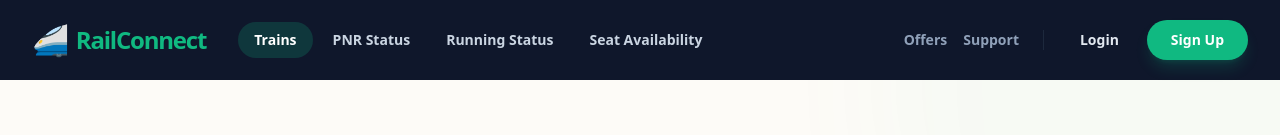
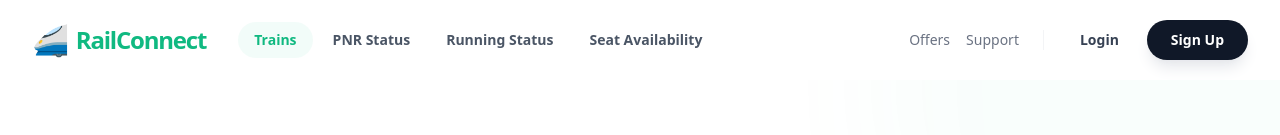
Before and after one commit to RishiVykunta/RMS, a Next.js app: page / in a window 1280 px wide. Shown: the top 135 px of the page. Built offline with nearby package versions, Linux system fonts and the light colour scheme; no server answers; the database is empty.

Commit message:
Revert branding: restored white background and light navbar

```diff
--- a/app/globals.css
+++ b/app/globals.css
@@ -7,11 +7,11 @@
   --color-brand: #10b981; /* Emerald 500 */
   --color-brand-hover: #059669; /* Emerald 600 */
   --color-accent: #facc15; /* Yellow 400 */
-  --color-bg-base: #fdfbf7;
+  --color-bg-base: #ffffff;
 }
 
 :root {
-  --background: #fdfbf7;
+  --background: #ffffff;
   --foreground: #1a1a1a;
   --card: #ffffff;
   --card-foreground: #1a1a1a;
--- a/app/page.tsx
+++ b/app/page.tsx
@@ -47,7 +47,7 @@ export default function Home() {
   return (
     <div className="flex flex-col">
       {/* Hero Section */}
-      <section className="relative pt-12 pb-32 overflow-hidden bg-transparent">
+      <section className="relative pt-12 pb-32 overflow-hidden bg-white">
         {/* Background Accent */}
         <div className="absolute top-0 right-0 -translate-y-1/2 translate-x-1/2 w-[800px] h-[800px] bg-brand/5 rounded-full blur-3xl opacity-50 pointer-events-none" />
         <div className="absolute bottom-0 left-0 translate-y-1/2 -translate-x-1/2 w-[600px] h-[600px] bg-indigo-50 rounded-full blur-3xl opacity-50 pointer-events-none" />
@@ -166,7 +166,7 @@ export default function Home() {
       </section>
 
       {/* Quick Tools Section */}
-      <section className="bg-[#f9f6e5]/50 py-24 -mt-16 relative z-10 rounded-t-[5rem]">
+      <section className="bg-gray-50 py-24 -mt-16 relative z-10 rounded-t-[5rem]">
         <div className="max-w-7xl mx-auto px-4 sm:px-6 lg:px-8">
           <div className="grid grid-cols-2 lg:grid-cols-6 gap-6">
             {quickTools.map((tool) => (
@@ -201,7 +201,7 @@ export default function Home() {
       </section>
 
       {/* Popular Trains Section */}
-      <section className="py-24 bg-[#f9f6e5]/50">
+      <section className="py-24 bg-gray-50">
         <div className="max-w-7xl mx-auto px-4 sm:px-6 lg:px-8">
           <div className="flex justify-between items-end mb-12">
             <div>
--- a/components/Navbar.tsx
+++ b/components/Navbar.tsx
@@ -23,7 +23,7 @@ export default function Navbar({ user }: { user: any }) {
   ];
 
   return (
-    <nav className={`fixed top-0 left-0 right-0 z-50 transition-all duration-300 ${scrolled ? 'bg-slate-900/90 backdrop-blur-md shadow-2xl py-2' : 'bg-slate-900 py-4'}`}>
+    <nav className={`fixed top-0 left-0 right-0 z-50 transition-all duration-300 ${scrolled ? 'bg-white/80 backdrop-blur-md shadow-premium py-2' : 'bg-transparent py-4'}`}>
       <div className="max-w-7xl mx-auto px-4 sm:px-6 lg:px-8">
         <div className="flex items-center justify-between h-12">
           <div className="flex items-center space-x-8">
@@ -37,7 +37,7 @@ export default function Navbar({ user }: { user: any }) {
                 <Link
                   key={link.name}
                   href={link.href}
-                  className={`px-4 py-2 rounded-full text-sm font-bold transition-all ${pathname === link.href ? 'text-white bg-brand/20' : 'text-slate-300 hover:text-white hover:bg-slate-800'}`}
+                  className={`px-4 py-2 rounded-full text-sm font-semibold transition-all ${pathname === link.href ? 'text-brand bg-brand/5' : 'text-gray-600 hover:text-brand hover:bg-gray-50'}`}
                 >
                   {link.name}
                 </Link>
@@ -46,7 +46,7 @@ export default function Navbar({ user }: { user: any }) {
           </div>
 
           <div className="flex items-center space-x-4">
-            <div className="hidden md:flex items-center space-x-4 mr-4 text-sm font-bold text-slate-400 border-r border-slate-800 pr-6">
+            <div className="hidden md:flex items-center space-x-4 mr-4 text-sm font-medium text-gray-500 border-r border-gray-100 pr-6">
               <Link href="#" className="hover:text-brand transition-colors">Offers</Link>
               <Link href="#" className="hover:text-brand transition-colors">Support</Link>
             </div>
@@ -54,26 +54,26 @@ export default function Navbar({ user }: { user: any }) {
             {user ? (
               <div className="flex items-center space-x-4">
                 <div className="flex flex-col items-end hidden sm:flex">
-                  <span className="text-[10px] font-black text-slate-500 uppercase tracking-widest leading-tight">Member</span>
-                  <span className="text-sm font-bold text-white">{user.name}</span>
+                  <span className="text-xs font-bold text-gray-400 uppercase tracking-tighter">Welcome back</span>
+                  <span className="text-sm font-bold text-gray-900">{user.name}</span>
                 </div>
-                <div className="h-10 w-10 rounded-full bg-brand text-white font-black flex items-center justify-center border-2 border-slate-700 shadow-lg ring-2 ring-brand/20">
+                <div className="h-10 w-10 rounded-full bg-accent text-brand font-black flex items-center justify-center border-2 border-white shadow-sm">
                   {user.name[0].toUpperCase()}
                 </div>
                 <button
                   onClick={() => logout()}
-                  className="p-2 text-slate-400 hover:text-brand transition-colors flex items-center gap-2"
+                  className="p-2 text-gray-400 hover:text-red-500 transition-colors"
                   title="Logout"
                 >
-                  <span className="text-sm font-bold">Logout</span>
+                  <span className="text-xl">Logout</span>
                 </button>
               </div>
             ) : (
               <div className="flex items-center space-x-2">
-                <Link href="/login" className="px-5 py-2.5 text-sm font-bold text-slate-200 hover:text-white transition-all">
+                <Link href="/login" className="px-5 py-2.5 text-sm font-bold text-gray-700 hover:text-brand transition-all">
                   Login
                 </Link>
-                <Link href="/register" className="px-6 py-2.5 text-sm font-bold bg-brand text-white rounded-full hover:bg-brand-hover shadow-lg shadow-brand/20 transition-all transform hover:scale-[1.02]">
+                <Link href="/register" className="px-6 py-2.5 text-sm font-bold bg-gray-900 text-white rounded-full hover:bg-black shadow-lg shadow-gray-200 transition-all transform hover:scale-[1.02]">
                   Sign Up
                 </Link>
               </div>
```
